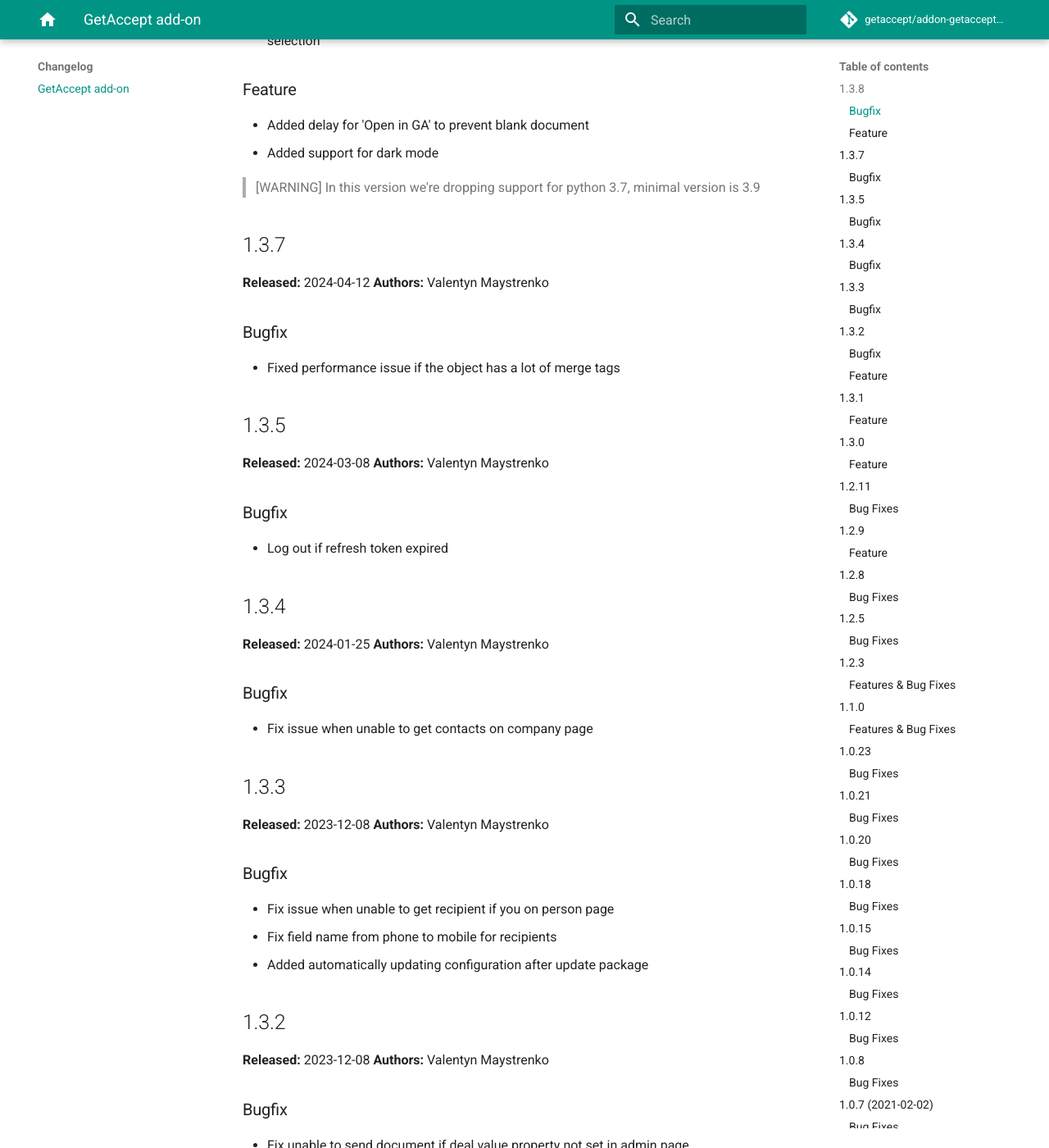
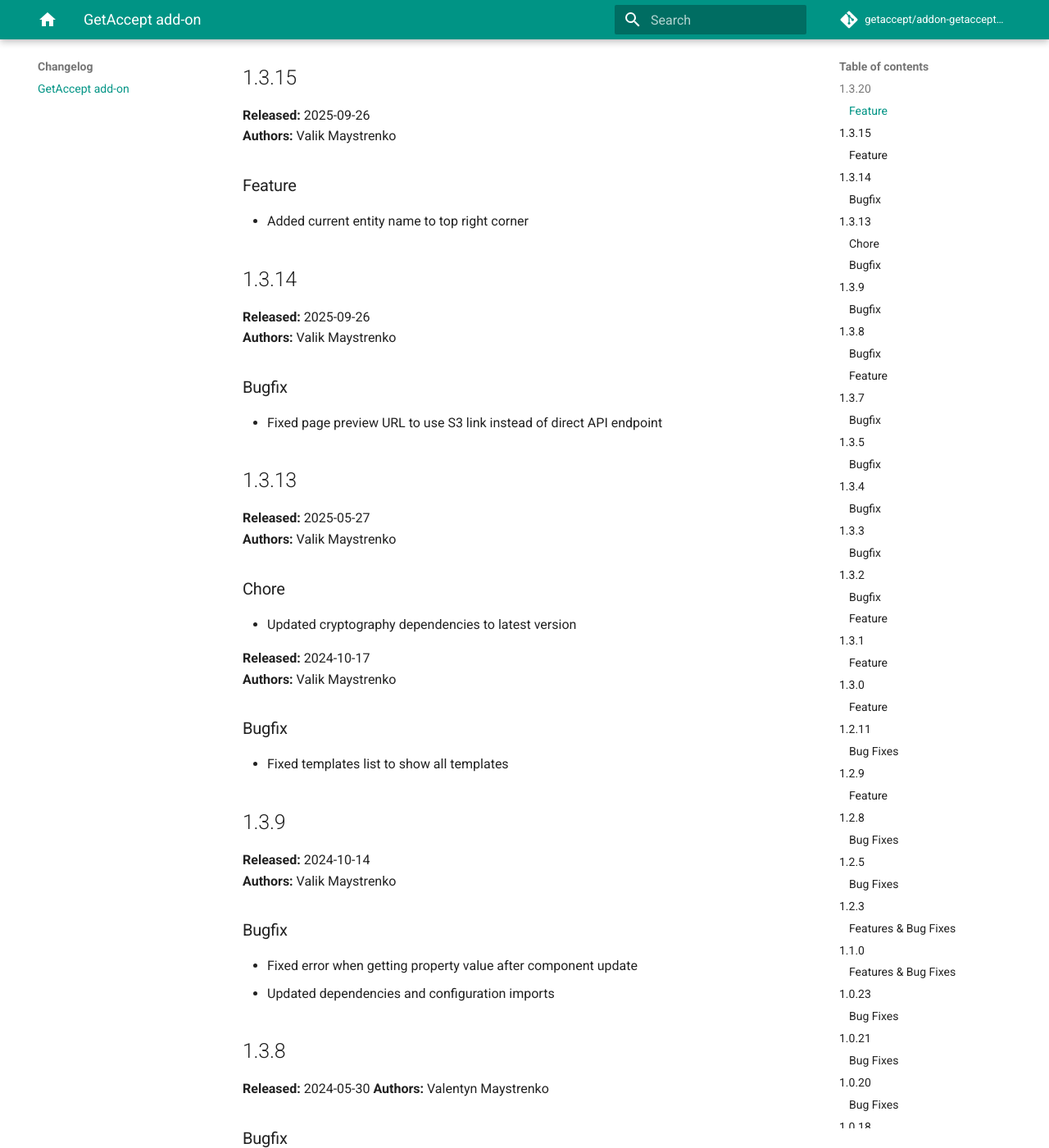
Before and after one commit to getaccept/addon-getaccept-lime-doc, an MkDocs documentation site: the page built from docs/changelog.md, in a window 1280 px wide and 1400 px high, scrolled down 371 px. Shown: the whole window at 82% size. Built offline with MkDocs 1.6.1 and Material for MkDocs 9.7.7, drawn with Linux system fonts in a browser that asks for light colours; comment, search, counter and statistics services are not loaded; some of the changed text lies outside the part shown.

Commit message:
update changelog

```diff
--- a/docs/changelog.md
+++ b/docs/changelog.md
@@ -1,6 +1,59 @@
 hero: Close your Lime CRM deals faster with GetAccept
 
 # Changelog for GetAccept
+
+## 1.3.20
+
+**Released:** 2026-10-23
+**Authors:** Valik Maystrenko
+
+### Feature
+
+- Added ability to use person mapping for company relations in custom deal config
+
+## 1.3.15
+
+**Released:** 2025-09-26
+**Authors:** Valik Maystrenko
+
+### Feature
+
+- Added current entity name to top right corner
+
+## 1.3.14
+
+**Released:** 2025-09-26
+**Authors:** Valik Maystrenko
+
+### Bugfix
+
+- Fixed page preview URL to use S3 link instead of direct API endpoint
+
+## 1.3.13
+
+**Released:** 2025-05-27
+**Authors:** Valik Maystrenko
+
+### Chore
+
+- Updated cryptography dependencies to latest version
+
+**Released:** 2024-10-17
+**Authors:** Valik Maystrenko
+
+### Bugfix
+
+- Fixed templates list to show all templates
+
+## 1.3.9
+
+**Released:** 2024-10-14
+**Authors:** Valik Maystrenko
+
+### Bugfix
+
+- Fixed error when getting property value after component update
+- Updated dependencies and configuration imports
 
 ## 1.3.8
 
```
